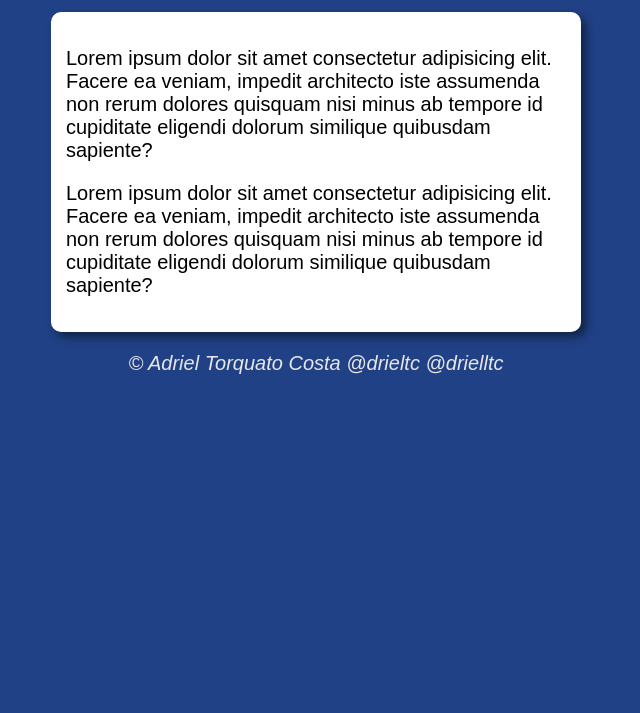
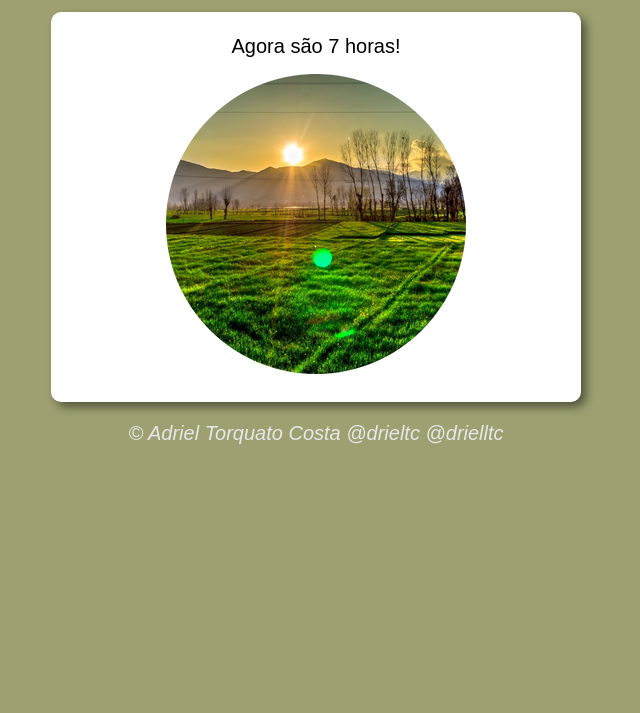
Before and after one commit to drieltc/CursoJS, a plain HTML site: page Aula12/ex014/modelo.html in a window 1280 px wide. Shown: the part 87-800 px from the top of the page, without its empty margins (324-964 px from the left). Drawn offline with Linux system fonts and the light colour scheme.

Commit message:
exercicio1
fiz tudo legalzinho

```diff
--- a/Aula12/ex014/estilo.css
+++ b/Aula12/ex014/estilo.css
@@ -17,6 +17,11 @@ section{
     box-shadow: 5px 5px 10px rgba(0, 0, 0, 0.479)
 }
 
+div{
+    text-align: center;
+    padding: 8px
+}
+
 footer{
     color:rgb(231, 231, 231);
     text-align: center;
--- a/Aula12/ex014/modelo.html
+++ b/Aula12/ex014/modelo.html
@@ -7,18 +7,18 @@
     <title>Modelo de Exercício</title>
     <link rel="stylesheet" href="estilo.css">
 </head>
-<body>
+<body onload = "carregar()">
     <header>
-        <h1>Título</h1>
+        <h1>Hora do Dia</h1>
 
     </header>
 
     <section>
-        <div>
-            <p>Lorem ipsum dolor sit amet consectetur adipisicing elit. Facere ea veniam, impedit architecto iste assumenda non rerum dolores quisquam nisi minus ab tempore id cupiditate eligendi dolorum similique quibusdam sapiente?</p>
+        <div id = "msg">
+            Aqui vai aparecer uma mensagem...
         </div>
-        <div>
-            <p>Lorem ipsum dolor sit amet consectetur adipisicing elit. Facere ea veniam, impedit architecto iste assumenda non rerum dolores quisquam nisi minus ab tempore id cupiditate eligendi dolorum similique quibusdam sapiente?</p>
+        <div id = "foto">
+            <img id = "imagem" src="fotomanha.png" alt="Foto do Dia">
         </div>
 
 
--- a/Aula12/ex014/script.js
+++ b/Aula12/ex014/script.js
@@ -1 +1,22 @@
-alert('Olá, chifrudo')
+function carregar(){
+    var msg = document.getElementById('msg')
+    var img = document.getElementById('imagem')
+    var data = new Date()
+    //var hora = data.getHours()
+    var hora = 7
+    msg.innerHTML = `Agora são ${hora} horas!`
+    if (hora >= 18|| hora < 6){
+        //BOA NOITE
+        img.src = "fotonoite.png"
+        document.body.style.background = "#16263E"
+    } else if (hora < 12){
+        //BOM DIA
+        img.src = "fotomanha.png"
+        document.body.style.background = "#9EA071"
+    } else{
+        //BOA TARDE
+        img.src = "fototarde.png"
+        document.body.style.background = "#A5816D"
+
+    }
+}
```
Also changed, not shown: Aula12/ex014/fotomanha.png (added), Aula12/ex014/fotonoite.png (added), Aula12/ex014/fototarde.png (added).
